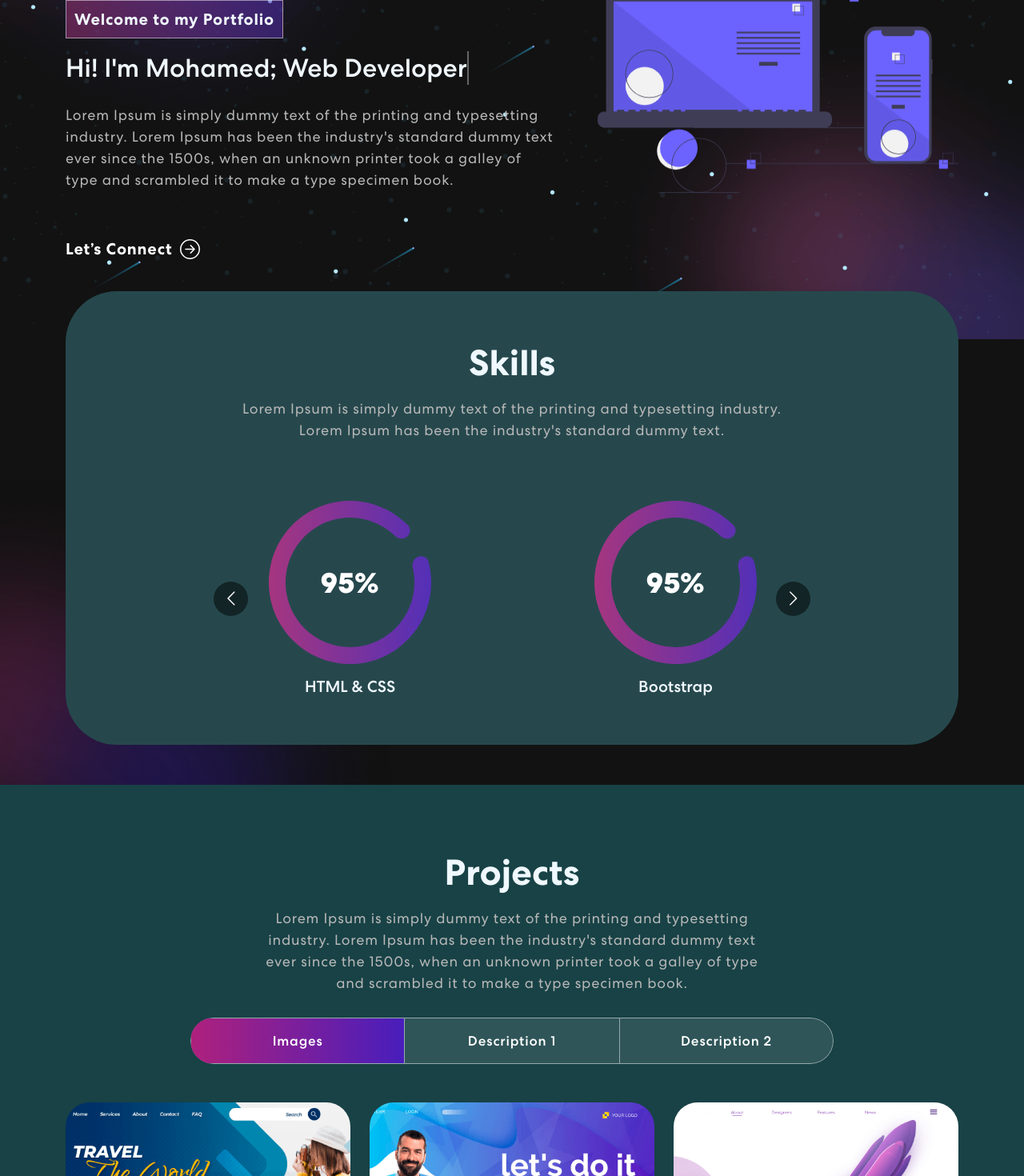
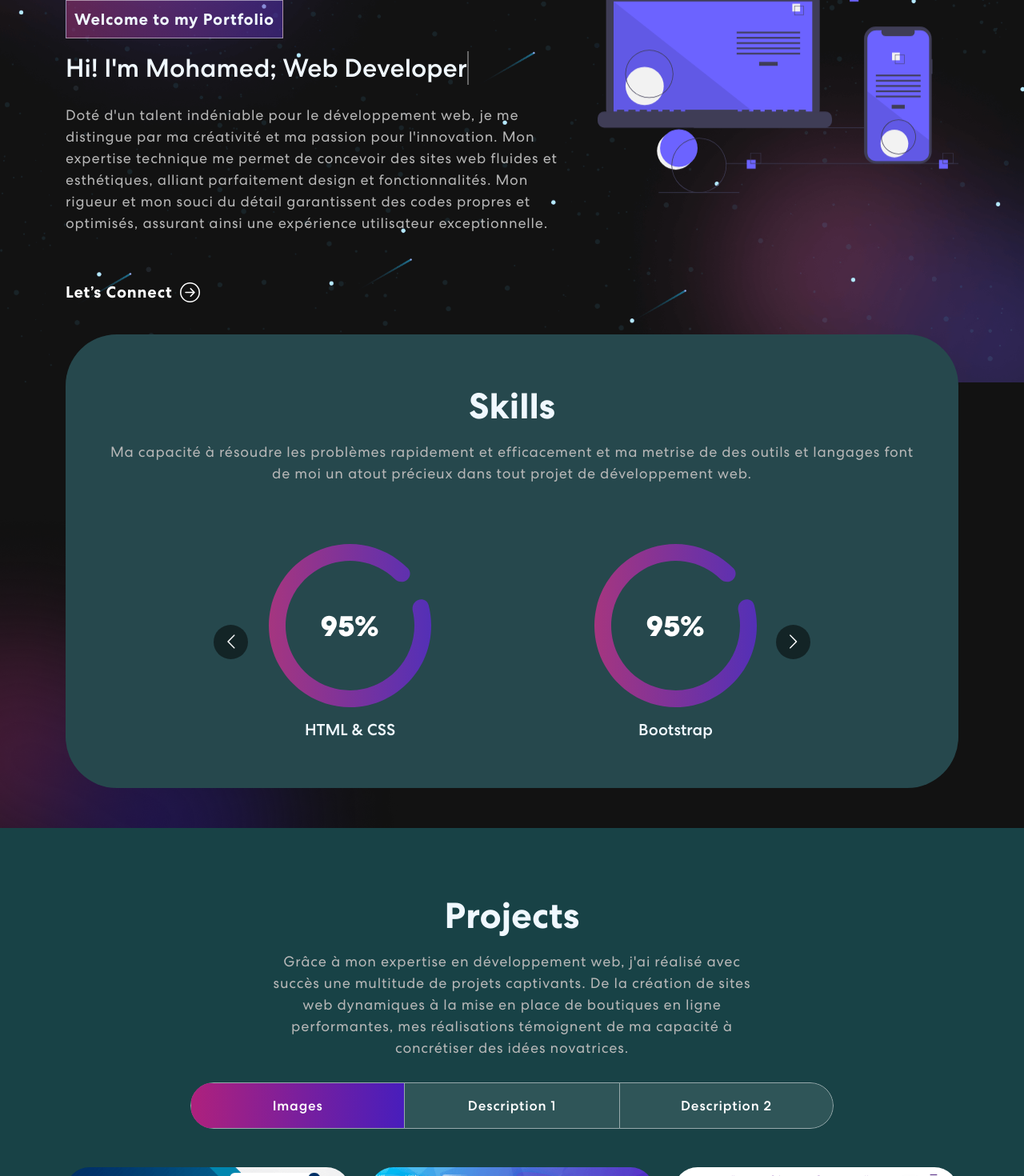
Before and after one commit to founaghe1/tache3-portefolio-reactjs, a React (Create React App) app: page / in a window 1280 px wide. Shown: the part 260-1730 px from the top of the page at 80% size. Built offline with nearby package versions, Linux system fonts and the light colour scheme.

Commit message:
First Commit

```diff
--- a/src/components/banner/Banner.jsx
+++ b/src/components/banner/Banner.jsx
@@ -57,7 +57,7 @@ export const Banner = () => {
               <div className={isVisible ? "animate__animated animate__fadeIn" : ""}>
                 <span className="tagline">Welcome to my Portfolio</span>
                 <h2>{`Hi! I'm Mohamed;`} <span className="txt-rotate" dataPeriod="2000" data-rotate='[ "Web Developer", "Web Designer", "front end dev" ]'><span className="wrap">{text}</span></span></h2>
-                  <p className="mt-4">Lorem Ipsum is simply dummy text of the printing and typesetting industry. Lorem Ipsum has been the industry's standard dummy text ever since the 1500s, when an unknown printer took a galley of type and scrambled it to make a type specimen book.</p>
+                  <p className="mt-4">Doté d'un talent indéniable pour le développement web, je me distingue par ma créativité et ma passion pour l'innovation. Mon expertise technique me permet de concevoir des sites web fluides et esthétiques, alliant parfaitement design et fonctionnalités. Mon rigueur et mon souci du détail garantissent des codes propres et optimisés, assurant ainsi une expérience utilisateur exceptionnelle.</p>
                   <button onClick={() => console.log('connect')}>Let’s Connect <ArrowRightCircle size={25} /></button>
               </div>}
             </TrackVisibility>
--- a/src/components/projects/Projects.jsx
+++ b/src/components/projects/Projects.jsx
@@ -51,7 +51,7 @@ export const Projects = () => {
               {({ isVisible }) =>
               <div className={isVisible ? "animate__animated animate__slideInUp": ""}>
                 <h2>Projects</h2>
-                <p className="p">Lorem Ipsum is simply dummy text of the printing and typesetting industry. Lorem Ipsum has been the industry's standard dummy text ever since the 1500s, when an unknown printer took a galley of type and scrambled it to make a type specimen book.</p>
+                <p className="p">Grâce à mon expertise en développement web, j'ai réalisé avec succès une multitude de projets captivants. De la création de sites web dynamiques à la mise en place de boutiques en ligne performantes, mes réalisations témoignent de ma capacité à concrétiser des idées novatrices.</p>
                 <Tab.Container id="projects-tabs" defaultActiveKey="first">
                   <Nav variant="pills" className="nav-pills mb-5 justify-content-center align-items-center" id="pills-tab">
                     <Nav.Item>
@@ -80,10 +80,10 @@ export const Projects = () => {
                       </Row>
                     </Tab.Pane>
                     <Tab.Pane eventKey="second" >
-                      <p className="p2">Lorem ipsum dolor sit amet consectetur adipisicing elit. Cumque quam, quod neque provident velit, rem explicabo excepturi id illo molestiae blanditiis, eligendi dicta officiis asperiores delectus quasi inventore debitis quo.</p>
+                      <p className="p2">En collaborant étroitement avec mes clients, j'ai su comprendre et répondre à leurs besoins spécifiques, en leur offrant des solutions sur mesure. Mon approche méthodique et ma gestion efficace des délais m'ont permis de livrer des projets de qualité, tout en respectant les exigences et les attentes de mes clients.</p>
                     </Tab.Pane>
                     <Tab.Pane eventKey="third" >
-                      <p className="p2">Lorem ipsum dolor sit amet consectetur adipisicing elit. Cumque quam, quod neque provident velit, rem explicabo excepturi id illo molestiae blanditiis, eligendi dicta officiis asperiores delectus quasi inventore debitis quo.</p>
+                      <p className="p2">En collaborant étroitement avec mes clients, j'ai su comprendre et répondre à leurs besoins spécifiques, en leur offrant des solutions sur mesure. Mon approche méthodique et ma gestion efficace des délais m'ont permis de livrer des projets de qualité, tout en respectant les exigences et les attentes de mes clients.</p>
                     </Tab.Pane>
                   </Tab.Content>
                 </Tab.Container>
--- a/src/components/skills/Skills.jsx
+++ b/src/components/skills/Skills.jsx
@@ -33,7 +33,7 @@ export const Skills = () => {
                 <div className="col-12">
                     <div className="skill-bx wow zoomIn">
                         <h2>Skills</h2>
-                        <p>Lorem Ipsum is simply dummy text of the printing and typesetting industry.<br></br> Lorem Ipsum has been the industry's standard dummy text.</p>
+                        <p>Ma capacité à résoudre les problèmes rapidement et efficacement et ma metrise de des outils et langages font de moi un atout précieux dans tout projet de développement web.</p>
                         <Carousel responsive={responsive} infinite={true} className="owl-carousel owl-theme skill-slider">
                             <div className="item">
                                 <img src={meter1} alt="Image" />
```
